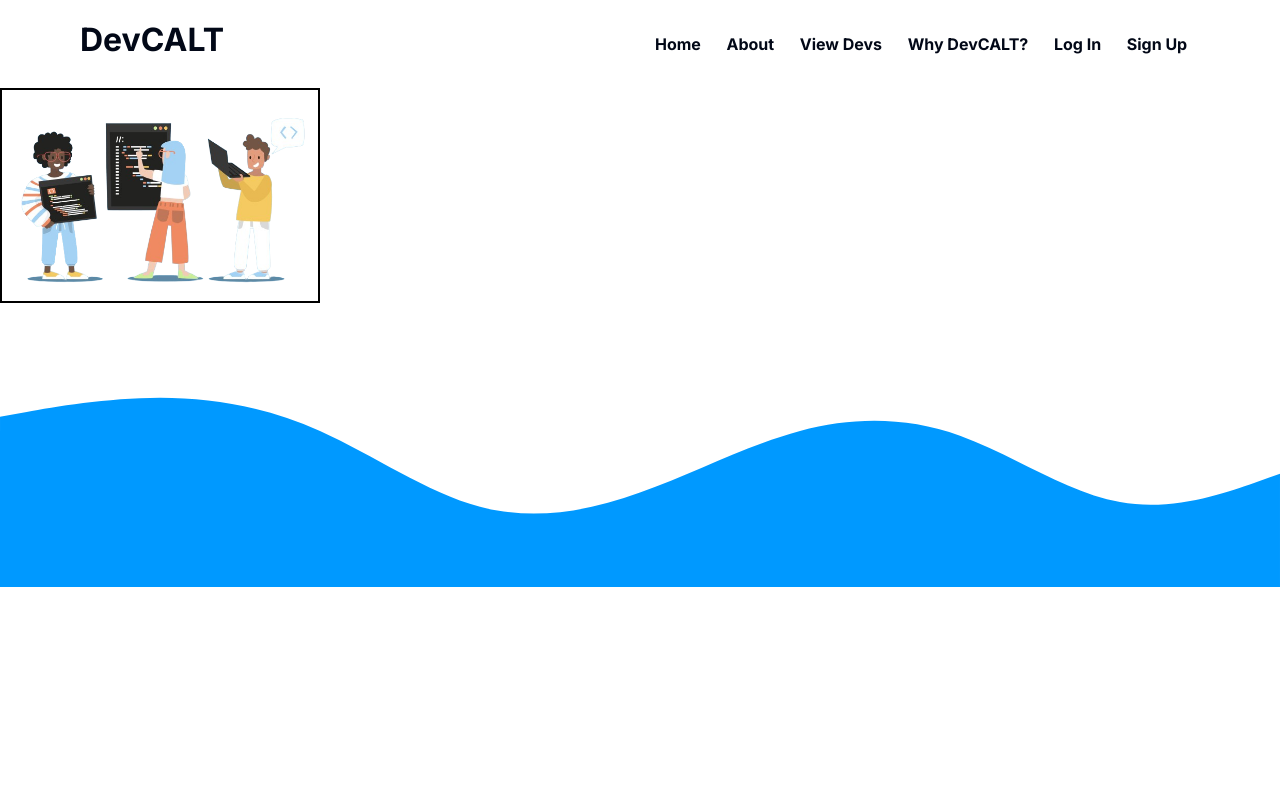
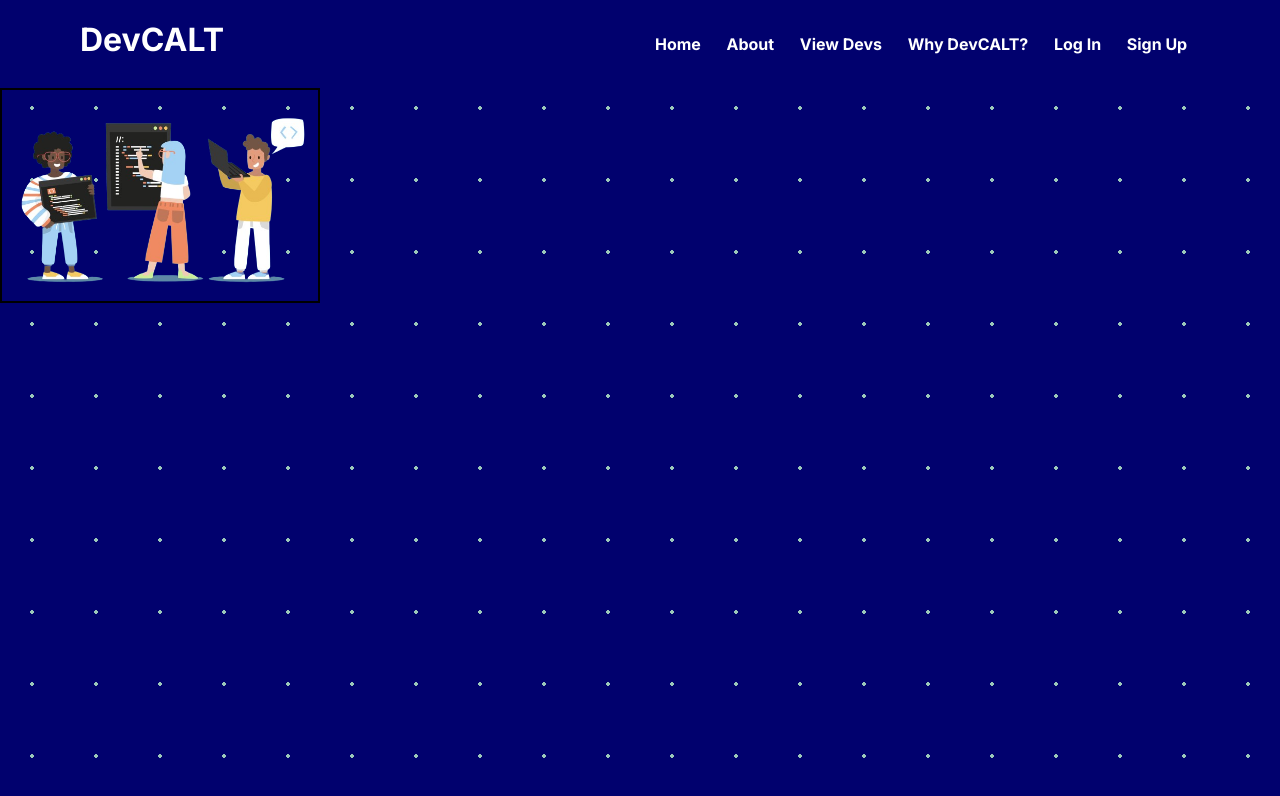
Before and after one commit to Saran-pariyar/DevCALT, a Next.js app: page / in a window 1280 px wide. Shown: the top 796 px of the page. Built offline with nearby package versions, Linux system fonts and the light colour scheme; no server answers.

Commit message:
Made the final bg layout, nabar isolated from background dots

```diff
--- a/app/home/home.scss
+++ b/app/home/home.scss
@@ -3,7 +3,9 @@ section{
 
  }
 }
-
+svg{
+    width: 100%;
+}
 .hero-section{
 .hero-container{
     .hero-title{}
--- a/app/home/page.tsx
+++ b/app/home/page.tsx
@@ -24,7 +24,8 @@ const HomeComponent = async () => {
     </div>
 
       </div>
-      <svg xmlns="http://www.w3.org/2000/svg" viewBox="0 0 1440 320"><path fill="#0099ff" fill-opacity="1" d="M0,128L30,122.7C60,117,120,107,180,106.7C240,107,300,117,360,144C420,171,480,213,540,229.3C600,245,660,235,720,213.3C780,192,840,160,900,144C960,128,1020,128,1080,149.3C1140,171,1200,213,1260,224C1320,235,1380,213,1410,202.7L1440,192L1440,320L1410,320C1380,320,1320,320,1260,320C1200,320,1140,320,1080,320C1020,320,960,320,900,320C840,320,780,320,720,320C660,320,600,320,540,320C480,320,420,320,360,320C300,320,240,320,180,320C120,320,60,320,30,320L0,320Z"></path></svg>
+
+      {/* <svg  xmlns="http://www.w3.org/2000/svg" viewBox="0 0 1440 320"><path fill="#0099ff" fill-opacity="1" d="M0,128L30,122.7C60,117,120,107,180,106.7C240,107,300,117,360,144C420,171,480,213,540,229.3C600,245,660,235,720,213.3C780,192,840,160,900,144C960,128,1020,128,1080,149.3C1140,171,1200,213,1260,224C1320,235,1380,213,1410,202.7L1440,192L1440,320L1410,320C1380,320,1320,320,1260,320C1200,320,1140,320,1080,320C1020,320,960,320,900,320C840,320,780,320,720,320C660,320,600,320,540,320C480,320,420,320,360,320C300,320,240,320,180,320C120,320,60,320,30,320L0,320Z"></path></svg> */}
     </section>
   )
 }
--- a/styles/Navbar.scss
+++ b/styles/Navbar.scss
@@ -9,7 +9,7 @@ body {
     position: sticky;
     top: 0;
     z-index: 999;
-    // background: #01016E;
+    background: #01016E;
 
 
     .logo-section {
--- a/styles/style.scss
+++ b/styles/style.scss
@@ -9,9 +9,13 @@ html{
 }
 body{
     // background: #01016E;
-    // color: white;
+    color: white;
     max-width: 1440px;
     width: 100%;
+    background-image: radial-gradient(#9bc7b9 2px, transparent 1px);
+background-size: 4rem 4.5rem;
+// background-color: #43b34c;
+background-color: #01016E;
 
 }
 
```
